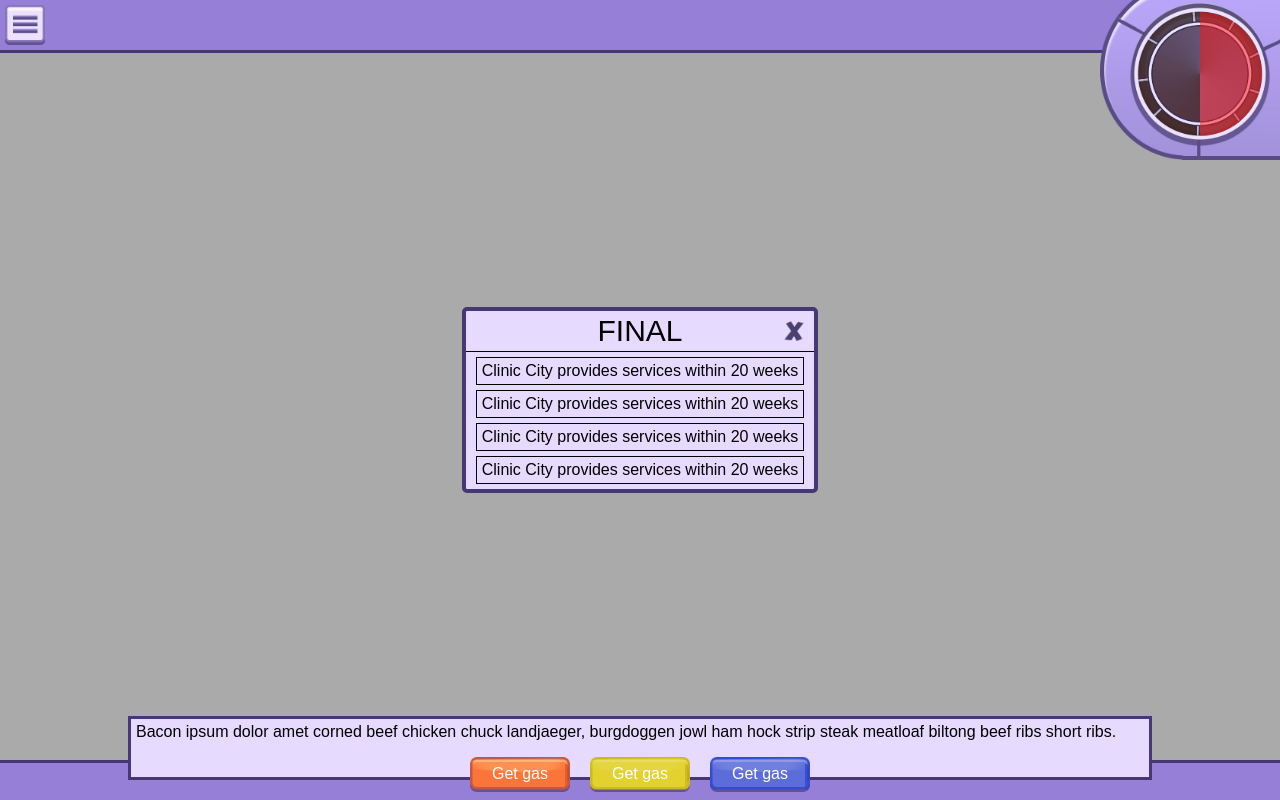
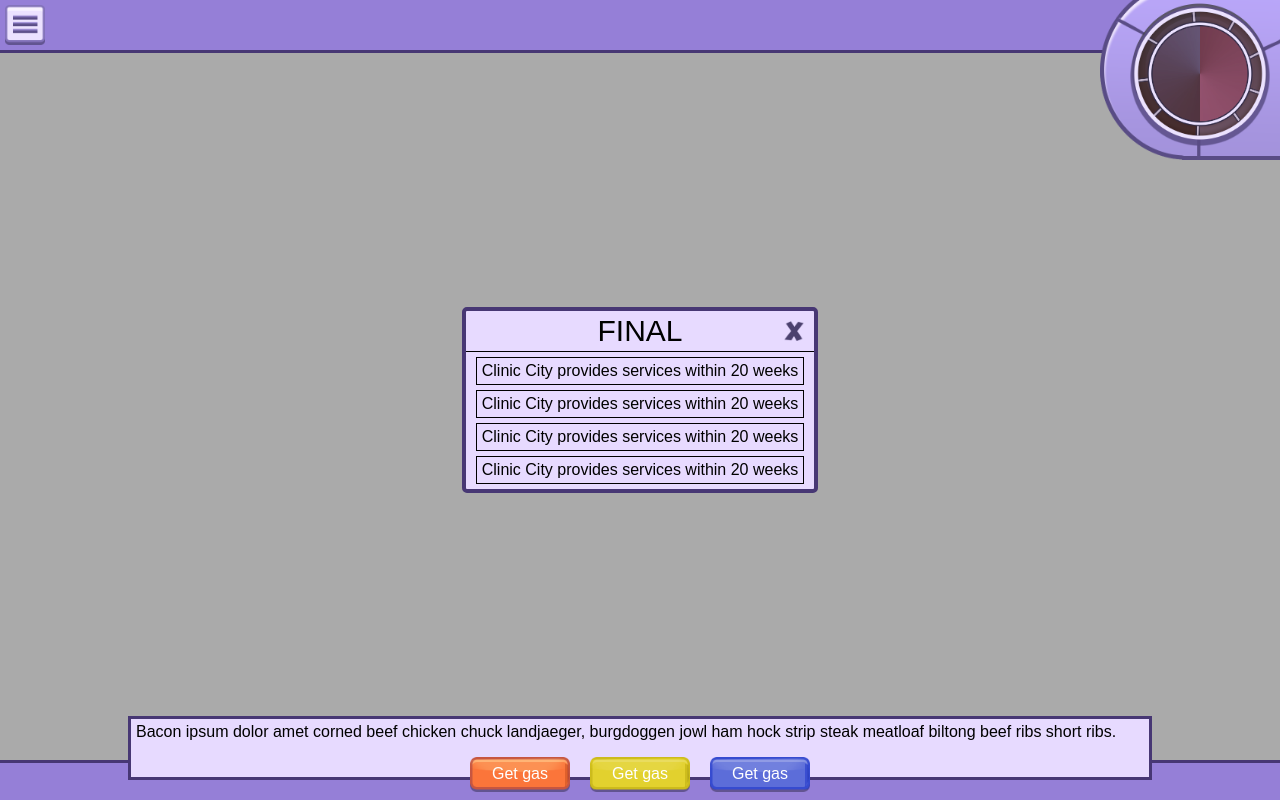
Before and after one commit to grant/walk-in-my-shoes, a React (Create React App) app: page / in a window 1280 px wide. Built offline with nearby package versions, Linux system fonts and the light colour scheme; a web font is replaced by a local one.

Commit message:
Add zindex to timer

```diff
--- a/src/App.css
+++ b/src/App.css
@@ -43,6 +43,7 @@ html body #root {
   top: 6px;
   width: 140px;
   height: 140px;
+  z-index: 10;
 }
 .timerFills {
   position: absolute;
```
